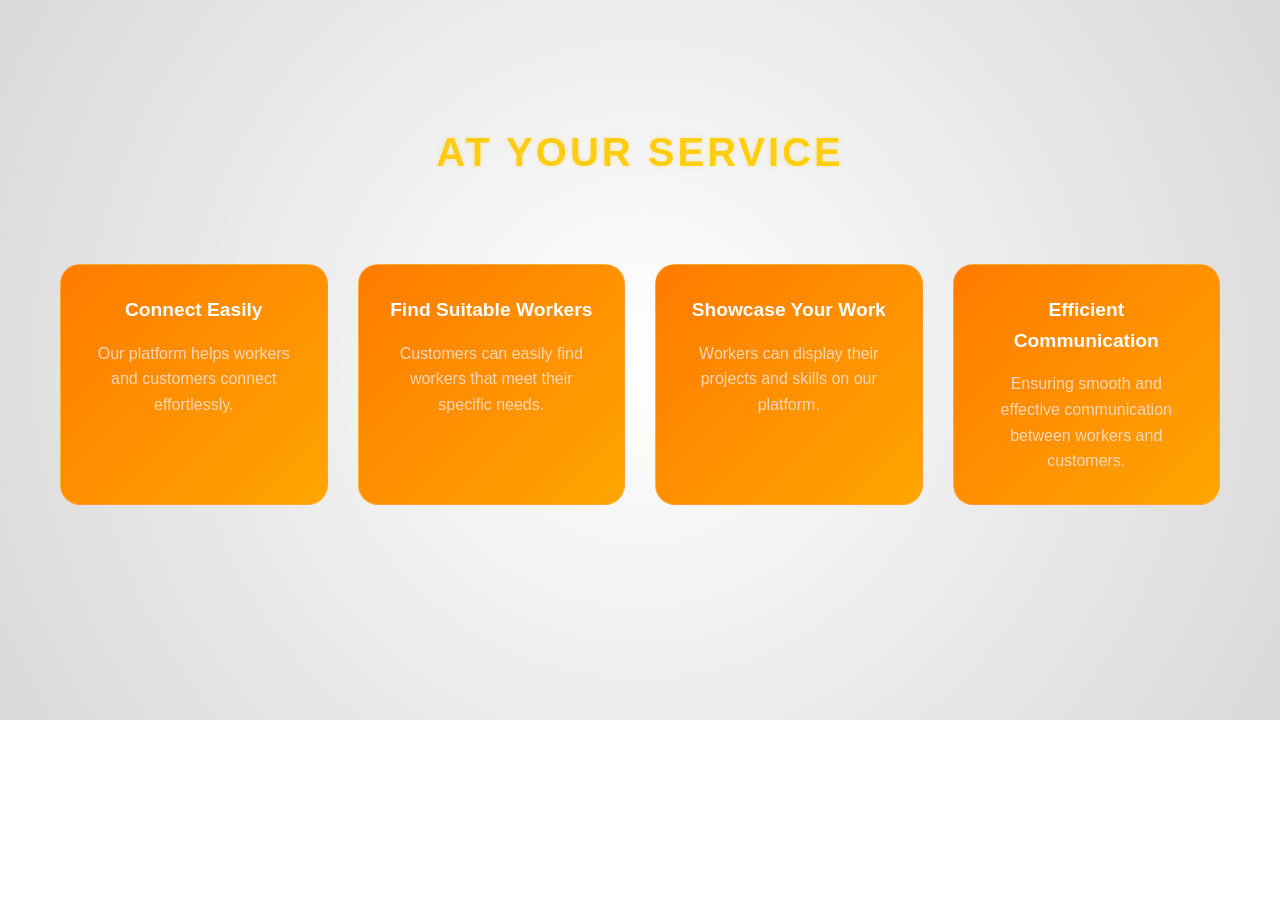
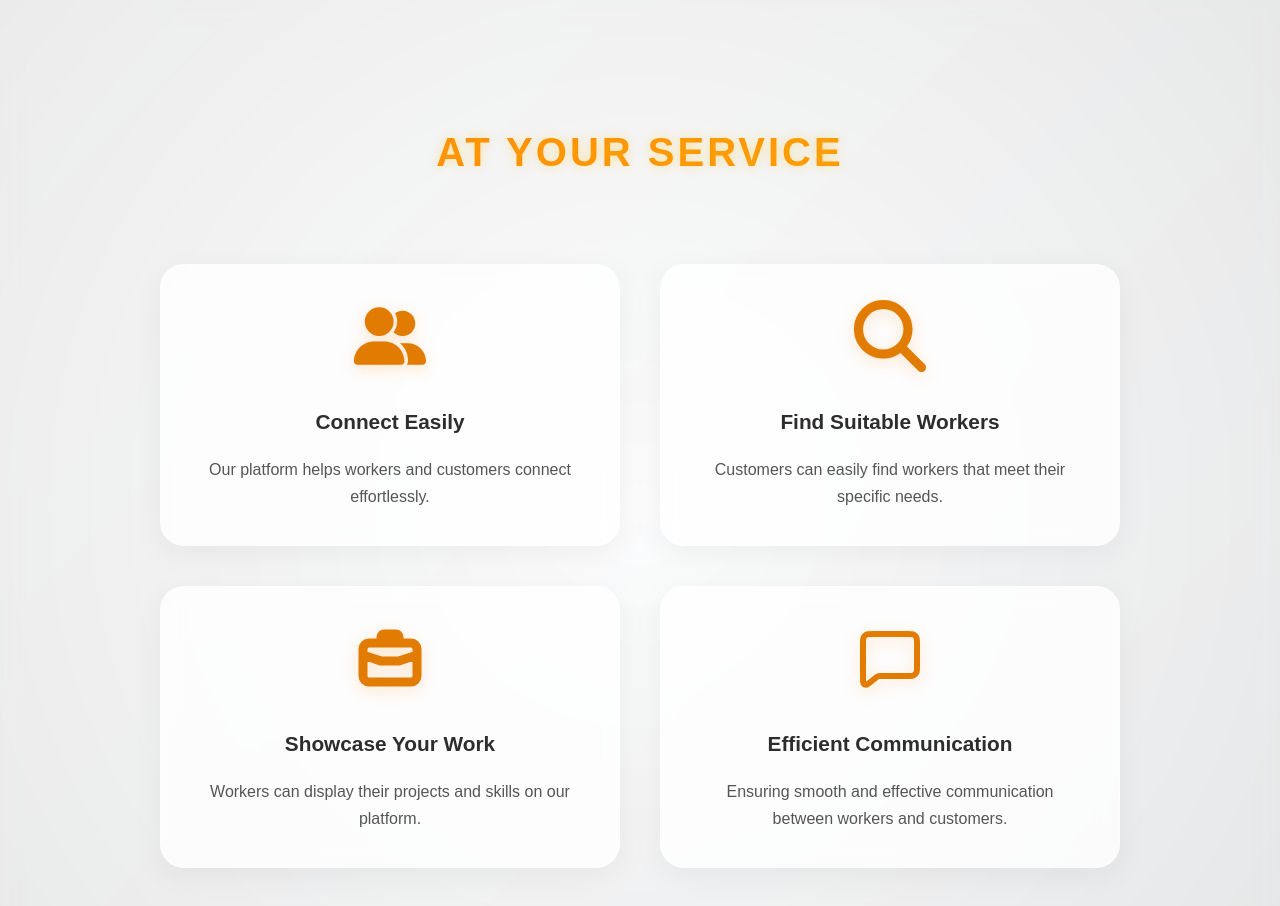
Before and after one commit to SalahMSwefy/7erfa, a React (Vite) app: page / in a window 1280 px wide. Shown: the part 1280-2186 px from the top of the page. Before the commit the page ends 2000 px from the top, so only its background shows below. Built offline with nearby package versions, Linux system fonts and the light colour scheme; a web font is replaced by a local one.

Commit message:
services done

```diff
--- a/src/components/Services-section/Services.jsx
+++ b/src/components/Services-section/Services.jsx
@@ -8,24 +8,56 @@ function Services() {
         <h2>At Your Service</h2>
         <div className={styles.servicesGrid}>
           <div className={styles.serviceCard}>
+            <svg xmlns="http://www.w3.org/2000/svg" viewBox="0 0 640 512">
+              <path d="M96 128a128 128 0 1 1 256 0A128 128 0 1 1 96 128zM0 482.3C0 383.8 79.8 304 178.3 304l91.4 0C368.2 304 448 383.8 448 482.3c0 16.4-13.3 29.7-29.7 29.7L29.7 512C13.3 512 0 498.7 0 482.3zM609.3 512l-137.8 0c5.4-9.4 8.6-20.3 8.6-32l0-8c0-60.7-27.1-115.2-69.8-151.8c2.4-.1 4.7-.2 7.1-.2l61.4 0C567.8 320 640 392.2 640 481.3c0 17-13.8 30.7-30.7 30.7zM432 256c-31 0-59-12.6-79.3-32.9C372.4 196.5 384 163.6 384 128c0-26.8-6.6-52.1-18.3-74.3C384.3 40.1 407.2 32 432 32c61.9 0 112 50.1 112 112s-50.1 112-112 112z" />
+            </svg>
             <h3>Connect Easily</h3>
             <p>
               Our platform helps workers and customers connect effortlessly.
             </p>
           </div>
           <div className={styles.serviceCard}>
+            <svg xmlns="http://www.w3.org/2000/svg" viewBox="0 0 512 512">
+              <path d="M416 208c0 45.9-14.9 88.3-40 122.7L502.6 457.4c12.5 12.5 12.5 32.8 0 45.3s-32.8 12.5-45.3 0L330.7 376c-34.4 25.2-76.8 40-122.7 40C93.1 416 0 322.9 0 208S93.1 0 208 0S416 93.1 416 208zM208 352a144 144 0 1 0 0-288 144 144 0 1 0 0 288z" />
+            </svg>
             <h3>Find Suitable Workers</h3>
             <p>
               Customers can easily find workers that meet their specific needs.
             </p>
           </div>
           <div className={styles.serviceCard}>
+            <svg
+              xmlns="http://www.w3.org/2000/svg"
+              width="1em"
+              height="1em"
+              viewBox="0 0 24 24"
+            >
+              <path
+                fill="currentColor"
+                d="M19 6h-3V5a2 2 0 0 0-2-2h-4a2 2 0 0 0-2 2v1H5a3 3 0 0 0-3 3v9a3 3 0 0 0 3 3h14a3 3 0 0 0 3-3V9a3 3 0 0 0-3-3m-9-1h4v1h-4Zm10 13a1 1 0 0 1-1 1H5a1 1 0 0 1-1-1v-5.61L8.68 14A1.2 1.2 0 0 0 9 14h6a1.2 1.2 0 0 0 .32-.05L20 12.39Zm0-7.72L14.84 12H9.16L4 10.28V9a1 1 0 0 1 1-1h14a1 1 0 0 1 1 1Z"
+              />
+            </svg>
             <h3>Showcase Your Work</h3>
             <p>
               Workers can display their projects and skills on our platform.
             </p>
           </div>
           <div className={styles.serviceCard}>
+            <svg
+              xmlns="http://www.w3.org/2000/svg"
+              width="1em"
+              height="1em"
+              viewBox="0 0 24 24"
+            >
+              <path
+                fill="none"
+                stroke="currentColor"
+                stroke-linecap="round"
+                stroke-linejoin="round"
+                stroke-width="2"
+                d="m5.6 19.92l1.524-1.219l.01-.008c.318-.255.479-.383.658-.474q.241-.123.508-.178C8.499 18 8.706 18 9.122 18h8.681c1.118 0 1.678 0 2.105-.218a2 2 0 0 0 .874-.874C21 16.48 21 15.92 21 14.804V7.197c0-1.118 0-1.678-.218-2.105a2 2 0 0 0-.875-.874C19.48 4 18.92 4 17.8 4H6.2c-1.12 0-1.68 0-2.108.218a2 2 0 0 0-.874.874C3 5.52 3 6.08 3 7.2v11.471c0 1.066 0 1.599.218 1.872a1 1 0 0 0 .783.377c.35 0 .766-.334 1.599-1"
+              />
+            </svg>
             <h3>Efficient Communication</h3>
             <p>
               Ensuring smooth and effective communication between workers and
--- a/src/components/Services-section/Services.module.css
+++ b/src/components/Services-section/Services.module.css
@@ -1,7 +1,7 @@
 .services {
   position: relative;
   padding: 120px 40px;
-  background: white;
+  background: linear-gradient(135deg, #ffffff, #f8f9fa);
   min-height: 90vh;
   overflow: hidden;
 }
@@ -15,9 +15,10 @@
   background: radial-gradient(
     circle at center,
     transparent 0%,
-    rgba(0, 0, 0, 0.15) 100%
+    rgba(0, 0, 0, 0.08) 100%
   );
   z-index: 1;
+  backdrop-filter: blur(10px);
 }
 
 .content {
@@ -36,7 +37,7 @@
   font-family: "Bruno Ace SC", sans-serif;
   text-transform: uppercase;
   letter-spacing: 3px;
-  background: linear-gradient(to right, #ffc71b, #ffd700);
+  background: linear-gradient(135deg, #ff7b00, #ffa500);
   -webkit-background-clip: text;
   background-clip: text;
   -webkit-text-fill-color: transparent;
@@ -45,21 +46,66 @@
 
 .servicesGrid {
   display: grid;
-  grid-template-columns: repeat(auto-fit, minmax(250px, 1fr));
-  gap: 30px;
+  grid-template-columns: repeat(2, 1fr);
+  gap: 40px;
   padding: 20px;
+  max-width: 1000px;
+  margin: 0 auto;
 }
 
 .serviceCard {
-  background: linear-gradient(135deg, #ff7b00, #ffa500);
+  border-radius: 24px;
+  padding: 35px;
+  text-align: center;
+  transition: all 0.5s cubic-bezier(0.4, 0, 0.2, 1);
+  background: rgba(255, 255, 255, 0.8);
   backdrop-filter: blur(10px);
-  border-radius: 20px;
-  padding: 30px;
-  text-align: center;
-  transition: transform 0.4s cubic-bezier(0.175, 0.885, 0.32, 1.275);
-  border: 1px solid rgba(255, 255, 255, 0.2);
+  border: 1px solid rgba(255, 255, 255, 0.3);
+  box-shadow: 0 8px 32px rgba(0, 0, 0, 0.05);
   animation: fadeInUp 0.8s ease-out forwards;
   opacity: 0;
+  position: relative;
+  overflow: hidden;
+}
+
+.serviceCard::before {
+  content: "";
+  position: absolute;
+  top: 0;
+  left: 0;
+  width: 100%;
+  height: 100%;
+  background: linear-gradient(
+    135deg,
+    rgba(255, 123, 0, 0.1),
+    rgba(255, 165, 0, 0.1)
+  );
+  transform: translateY(100%);
+  transition: transform 0.6s cubic-bezier(0.4, 0, 0.2, 1);
+  z-index: 0;
+}
+
+.serviceCard img,
+.serviceCard svg {
+  width: 72px;
+  height: 72px;
+  margin-bottom: 25px;
+  color: #e27c00 !important;
+  stroke: #e27c00 !important;
+  fill: #e27c00 !important;
+  transition: all 0.5s cubic-bezier(0.4, 0, 0.2, 1);
+  position: relative;
+  z-index: 1;
+  filter: drop-shadow(0 4px 8px rgba(255, 123, 0, 0.2));
+}
+
+.serviceCard:hover img,
+.serviceCard:hover svg {
+  transform: scale(1.15) rotate(5deg);
+  color: #e27c00 !important;
+  stroke: #e27c00 !important;
+  fill: #e27c00 !important;
+  filter: drop-shadow(0 8px 16px rgba(255, 123, 0, 0.3));
 }
 
 .serviceCard:nth-child(1) {
@@ -76,23 +122,42 @@
 }
 
 .serviceCard:hover {
-  transform: translateY(-10px);
-  box-shadow: 0 10px 30px rgba(0, 0, 0, 0.2);
-  border-color: rgba(255, 255, 255, 0.4);
+  transform: translateY(-15px) scale(1.02);
+  box-shadow: 0 20px 40px rgba(0, 0, 0, 0.12);
+  border-color: rgba(255, 123, 0, 0.2);
+}
+
+.serviceCard:hover::before {
+  transform: translateY(0);
 }
 
 .serviceCard h3 {
-  color: #ffffff;
-  font-size: 1.2rem;
-  margin-bottom: 15px;
+  color: #2d2d2d;
+  font-size: 1.3rem;
+  margin-bottom: 18px;
   font-family: "Poppins", sans-serif;
+  font-weight: 600;
+  position: relative;
+  z-index: 1;
+  transition: color 0.3s ease;
+}
+
+.serviceCard:hover h3 {
+  color: #000000;
 }
 
 .serviceCard p {
-  color: #ffd7b5;
+  color: #555555;
   font-size: 1rem;
-  line-height: 1.6;
+  line-height: 1.7;
   font-family: "Poppins", sans-serif;
+  position: relative;
+  z-index: 1;
+  transition: color 0.3s ease;
+}
+
+.serviceCard:hover p {
+  color: #000000;
 }
 
 @keyframes fadeIn {
@@ -107,7 +172,7 @@
 @keyframes fadeInUp {
   from {
     opacity: 0;
-    transform: translateY(30px);
+    transform: translateY(40px);
   }
   to {
     opacity: 1;
@@ -129,10 +194,10 @@
 @keyframes glow {
   0%,
   100% {
-    text-shadow: 0 0 5px rgba(255, 199, 27, 0.3);
+    text-shadow: 0 0 10px rgba(255, 199, 27, 0.4);
   }
   50% {
-    text-shadow: 0 0 20px rgba(255, 199, 27, 0.5);
+    text-shadow: 0 0 25px rgba(255, 199, 27, 0.6);
   }
 }
 
@@ -153,7 +218,8 @@
     font-size: 2.2rem;
   }
   .servicesGrid {
-    gap: 20px;
+    grid-template-columns: 1fr;
+    gap: 25px;
   }
 }
 
@@ -165,7 +231,7 @@
     font-size: 1.9rem;
   }
   .serviceCard {
-    padding: 20px;
+    padding: 25px;
   }
   .serviceCard h3 {
     font-size: 1.2rem;
```
